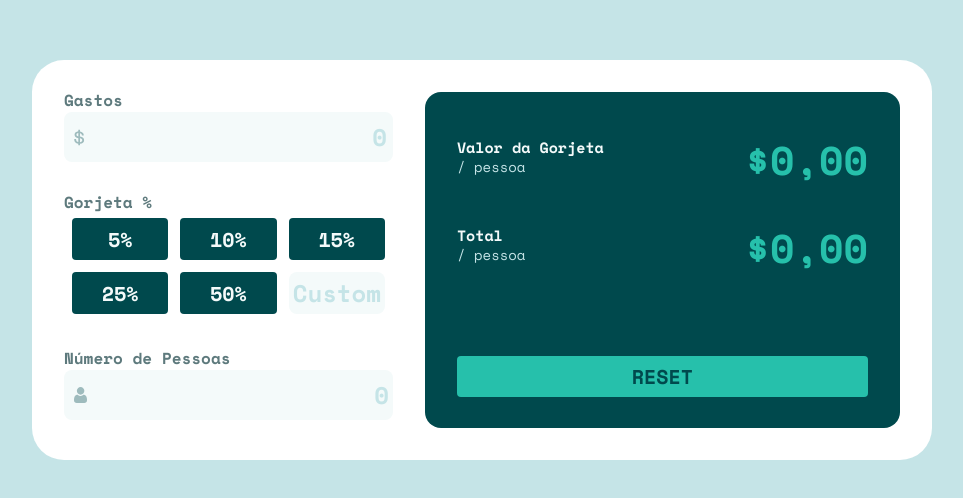
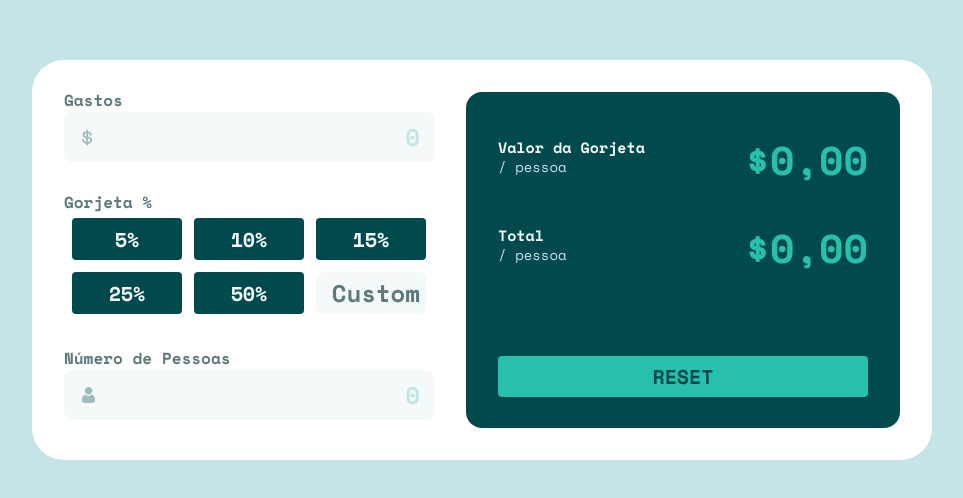
Before and after one commit to P0sseid0n/Tip-calculator, a Vue app: page / in a window 1280 px wide. Shown: the part 140-638 px from the top of the page, without its empty margins (158-1121 px from the left). Built offline with nearby package versions, Linux system fonts and the light colour scheme.

Commit message:
Select tip class onSelected

```diff
--- a/src/App.vue
+++ b/src/App.vue
@@ -48,7 +48,7 @@ main {
 
    #inputs {
       // width: 40%;
-      flex: 4;
+      // flex: 4;
    }
 
    > section {
--- a/src/components/Inputs.vue
+++ b/src/components/Inputs.vue
@@ -5,6 +5,7 @@ const billInputStatus: Ref<'focused' | 'error' | null> = ref(null)
 const peopleInputStatus: Ref<'focused' | 'error' | null> = ref(null)
 const tip: Ref<number> = ref(0)
 const tipInput = ref('')
+const tipInputStatus: Ref<'focused' | null> = ref(null)
 
 watch(tip, (newValue) => {
    if (newValue == Number(tipInput.value)) return
@@ -22,7 +23,7 @@ watch(tipInput, (newValue) => {
 <template>
    <section id="inputs">
       <label for="bill">Gastos</label>
-      <div :class="['type', billInputStatus == 'focused' ? 'isFocused' : '']">
+      <div :class="['type', { 'isFocused': billInputStatus == 'focused' }]">
          <img src="@/assets/imgs/icon-dollar.svg" alt="Dollar" />
          <input
             type="number"
@@ -41,13 +42,19 @@ watch(tipInput, (newValue) => {
          <button :class="{ 'selected': tip === 15 }" @click="tip = 15">15%</button>
          <button :class="{ 'selected': tip === 25 }" @click="tip = 25">25%</button>
          <button :class="{ 'selected': tip === 50 }" @click="tip = 50">50%</button>
-         <div class="type">
-            <input type="number" placeholder="Custom" v-model.trim="tipInput" />
+         <div :class="['type', { 'isFocused': tipInputStatus == 'focused' }]">
+            <input
+               type="number"
+               placeholder="Custom"
+               v-model.trim="tipInput"
+               @focus="tipInputStatus = 'focused'"
+               @blur="tipInputStatus = null"
+            />
          </div>
       </div>
 
       <label for="people">Número de Pessoas</label>
-      <div :class="['type', peopleInputStatus == 'focused' ? 'isFocused' : '']">
+      <div :class="['type', { 'isFocused': peopleInputStatus == 'focused' }]">
          <img src="@/assets/imgs/icon-person.svg" alt="Person" />
          <input
             type="number"
@@ -103,11 +110,11 @@ div.select {
       font-size: 20px;
       // font-weight: 700;
       // text-align: center;
-      // color: hsl(183, 100%, 15%);
+      color: hsl(183, 100%, 15%);
       // cursor: pointer;
 
       &::placeholder {
-         color: red;
+         color: hsl(186, 14%, 43%) !important;
       }
    }
 
@@ -144,15 +151,22 @@ div.type {
       border-color: hsl(172, 67%, 45%);
    }
 
+   img {
+      margin-left: 8px;
+   }
+
    input {
       border: none;
       outline: 0;
       background: transparent;
-      flex: 1;
+      width: 100%;
       text-align: right;
       font-size: 24px;
       color: #00494d;
       font-weight: 600;
+
+      padding-left: 4px;
+      padding-right: 4px;
 
       appearance: none;
 
```
